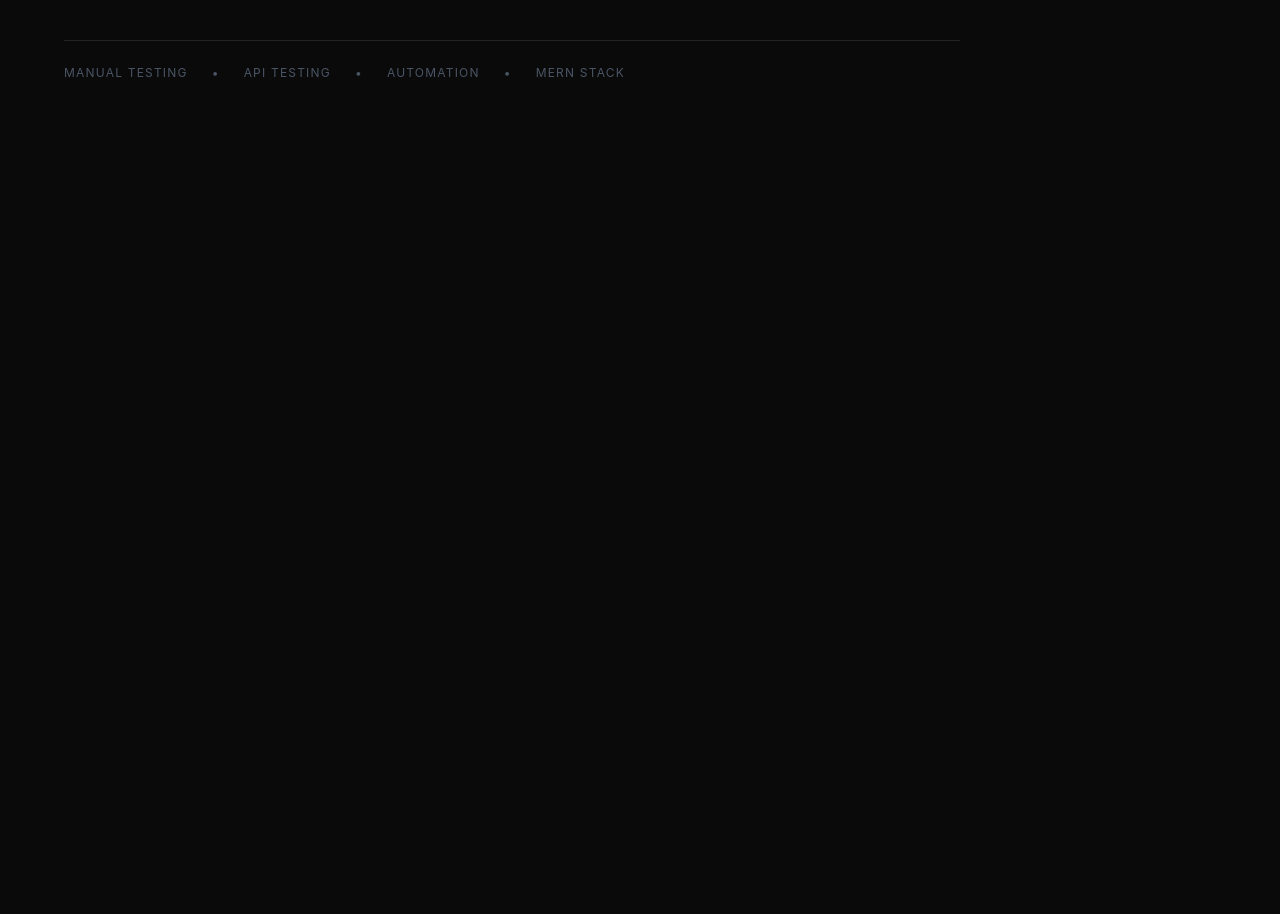
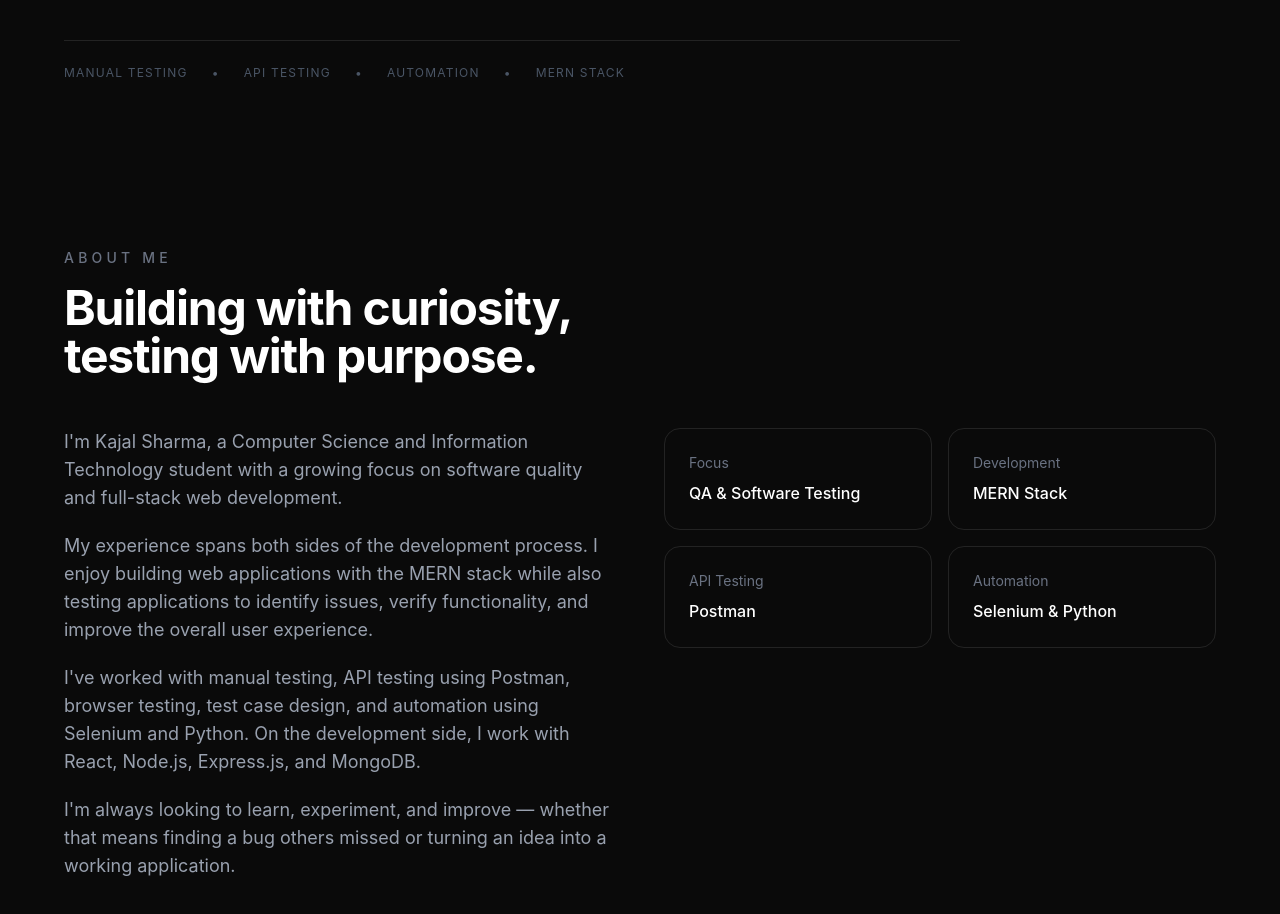
Before and after one commit to kajal-verse/kajal-portfolio, a React (Vite) app: page / in a window 1280 px wide. Shown: the part 680-1594 px from the top of the page. Before the commit the page ends 800 px from the top, so only its background shows below. Built offline with nearby package versions, Linux system fonts and the light colour scheme.

Commit message:
Add about section to portfolio

```diff
--- a/src/App.jsx
+++ b/src/App.jsx
@@ -1,12 +1,15 @@
 import Navbar from "./components/Navbar";
 import Hero from "./components/Hero";
+import About from "./components/About";
 
 function App() {
   return (
     <div className="min-h-screen bg-[#0a0a0a] text-white">
       <Navbar />
+
       <main>
         <Hero />
+        <About />
       </main>
     </div>
   );
--- /dev/null
+++ b/src/components/About.jsx
@@ -0,0 +1,89 @@
+function About() {
+  return (
+    <section id="about" className="px-6 py-24 sm:py-32">
+      <div className="mx-auto max-w-6xl">
+
+        {/* Heading */}
+        <div>
+          <p className="mb-4 text-sm font-medium uppercase tracking-[0.3em] text-gray-500">
+            About Me
+          </p>
+
+          <h2 className="max-w-3xl text-4xl font-bold tracking-tight sm:text-5xl">
+            Building with curiosity,
+            <br />
+            testing with purpose.
+          </h2>
+        </div>
+
+        {/* Content */}
+        <div className="mt-12 grid gap-12 md:grid-cols-2">
+
+          {/* About text */}
+          <div className="space-y-5 text-base leading-7 text-gray-400 sm:text-lg">
+            <p>
+              I'm Kajal Sharma, a Computer Science and Information Technology
+              student with a growing focus on software quality and full-stack
+              web development.
+            </p>
+
+            <p>
+              My experience spans both sides of the development process. I
+              enjoy building web applications with the MERN stack while also
+              testing applications to identify issues, verify functionality,
+              and improve the overall user experience.
+            </p>
+
+            <p>
+              I've worked with manual testing, API testing using Postman,
+              browser testing, test case design, and automation using Selenium
+              and Python. On the development side, I work with React, Node.js,
+              Express.js, and MongoDB.
+            </p>
+
+            <p>
+              I'm always looking to learn, experiment, and improve — whether
+              that means finding a bug others missed or turning an idea into
+              a working application.
+            </p>
+          </div>
+
+          {/* Information cards */}
+          <div className="grid content-start gap-4 sm:grid-cols-2">
+
+            <div className="rounded-2xl border border-white/10 p-6 transition-colors hover:border-white/20">
+              <p className="text-sm text-gray-500">Focus</p>
+              <p className="mt-2 font-medium">
+                QA & Software Testing
+              </p>
+            </div>
+
+            <div className="rounded-2xl border border-white/10 p-6 transition-colors hover:border-white/20">
+              <p className="text-sm text-gray-500">Development</p>
+              <p className="mt-2 font-medium">
+                MERN Stack
+              </p>
+            </div>
+
+            <div className="rounded-2xl border border-white/10 p-6 transition-colors hover:border-white/20">
+              <p className="text-sm text-gray-500">API Testing</p>
+              <p className="mt-2 font-medium">
+                Postman
+              </p>
+            </div>
+
+            <div className="rounded-2xl border border-white/10 p-6 transition-colors hover:border-white/20">
+              <p className="text-sm text-gray-500">Automation</p>
+              <p className="mt-2 font-medium">
+                Selenium & Python
+              </p>
+            </div>
+
+          </div>
+        </div>
+      </div>
+    </section>
+  );
+}
+
+export default About;
```
